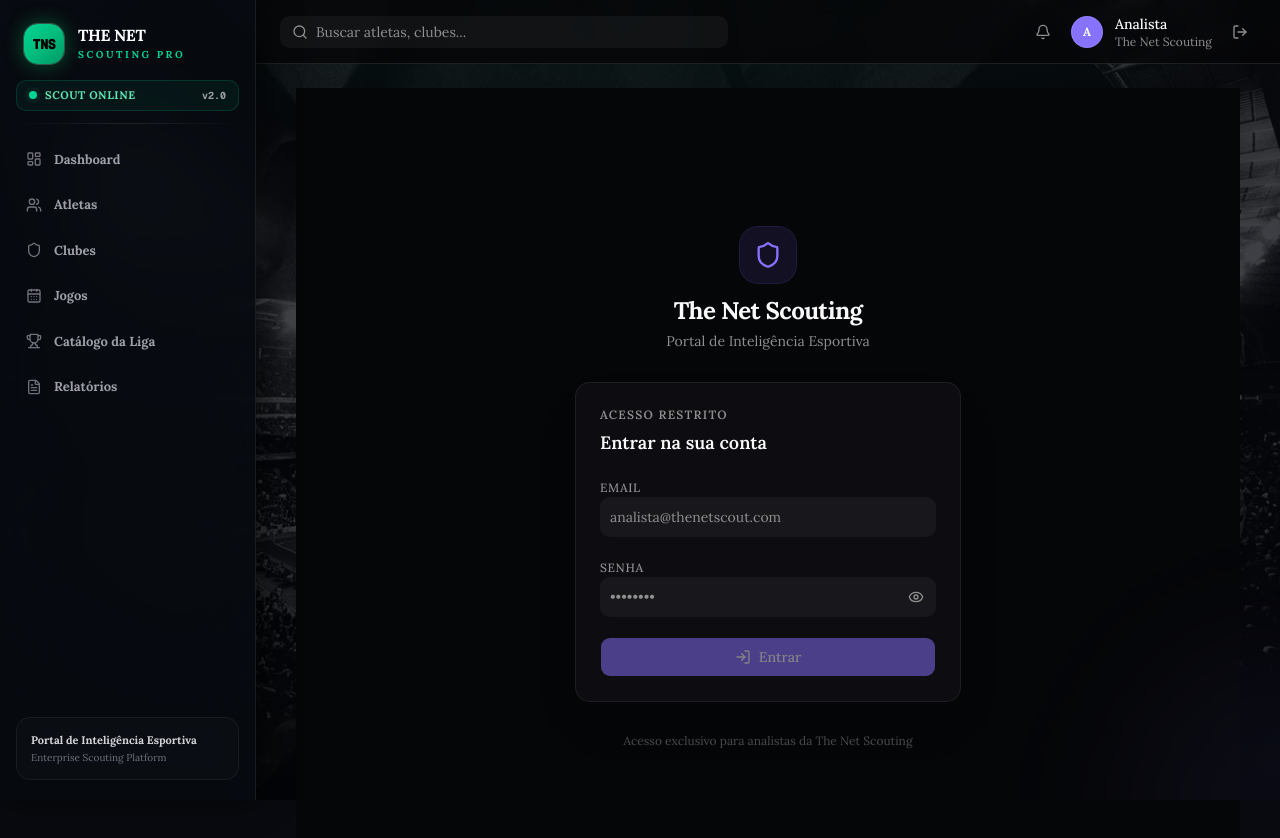
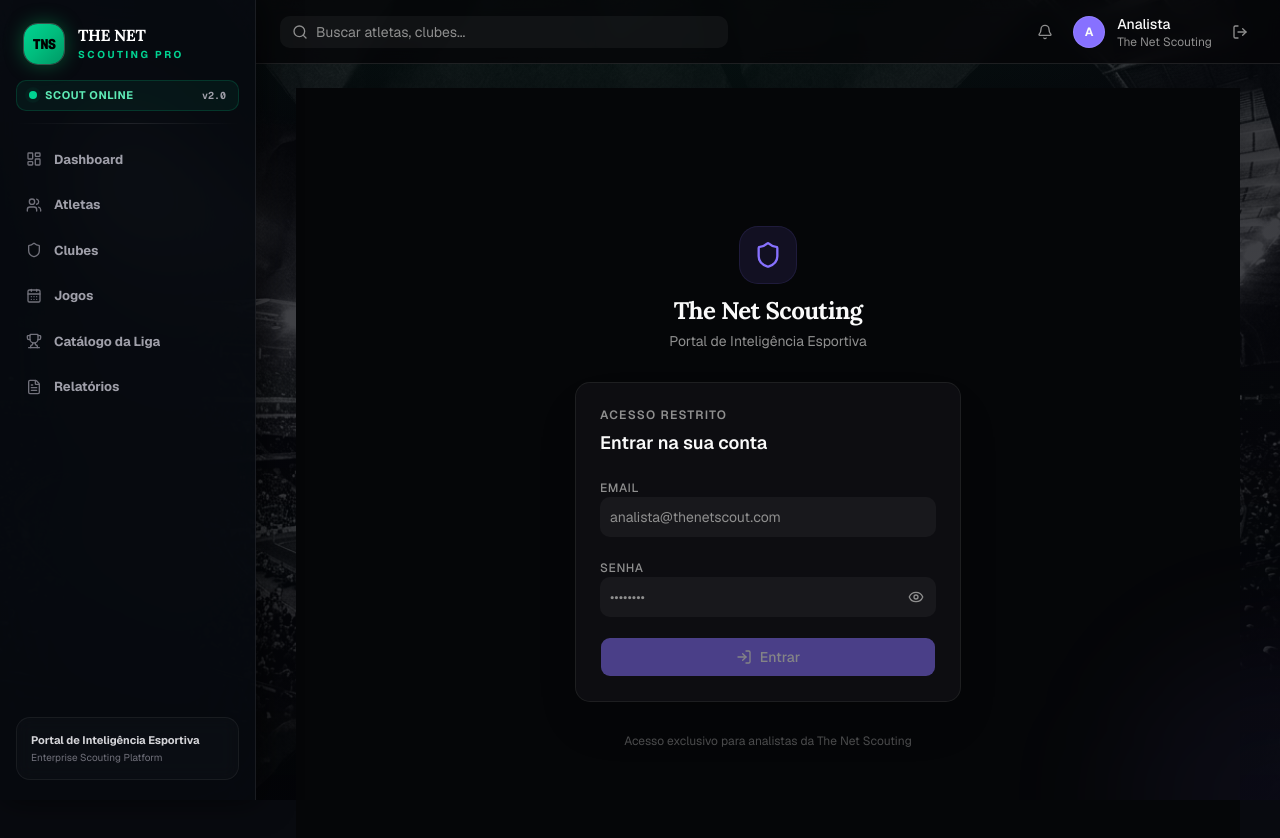
Before and after one commit to CBarbieri10/idle-pro, a Next.js app: page /login in a window 1280 px wide. Shown: the top 838 px of the page. Built offline with nearby package versions, Linux system fonts and the light colour scheme; no server answers.

Commit message:
fix(types): resolve explicit-any lint errors, enforce sans-serif body with serif headings, and update DESIGN.md

```diff
--- a/prisma/seed-showroom.ts
+++ b/prisma/seed-showroom.ts
@@ -1,4 +1,13 @@
-import { PrismaClient, Position, FootPreference, MatchVenue, MetricSource } from "@prisma/client";
+import {
+  PrismaClient,
+  Position,
+  FootPreference,
+  MatchVenue,
+  MetricSource,
+  Team,
+  Match,
+  AnalystPortfolio,
+} from "@prisma/client";
 import { normalizeRawMetric } from "../src/lib/normalization";
 
 const prisma = new PrismaClient();
@@ -31,7 +40,7 @@
     { name: "Grêmio", shortName: "GRE", country: "Brasil", city: "Porto Alegre" },
   ];
 
-  const teams: Record<string, any> = {};
+  const teams: Record<string, Team> = {};
   for (const t of teamsData) {
     let team = await prisma.team.findFirst({ where: { name: t.name } });
     if (!team) {
@@ -86,7 +95,7 @@
     },
   ];
 
-  const matches: any[] = [];
+  const matches: Match[] = [];
   for (const m of matchesData) {
     let match = await prisma.match.findFirst({
       where: {
@@ -309,7 +318,7 @@
 
   // 5. Obter usuário analista para o portfólio
   const user = await prisma.user.findFirst();
-  let portfolio: any = null;
+  let portfolio: AnalystPortfolio | null = null;
   if (user) {
     portfolio = await prisma.analystPortfolio.findFirst({ where: { userId: user.id } });
     if (!portfolio) {
--- a/src/app/api/athletes/[id]/photos/route.ts
+++ b/src/app/api/athletes/[id]/photos/route.ts
@@ -90,10 +90,11 @@
     revalidate(id);
 
     return NextResponse.json({ ...updated, format: image.format, hasAlpha: image.hasAlpha });
-  } catch (err: any) {
+  } catch (err: unknown) {
     console.error("Erro no upload de foto:", err);
+    const message = err instanceof Error ? err.message : "Erro interno ao processar e salvar foto";
     return NextResponse.json(
-      { error: err?.message || "Erro interno ao processar e salvar foto" },
+      { error: message },
       { status: 500 }
     );
   }
--- a/src/app/globals.css
+++ b/src/app/globals.css
@@ -7,9 +7,9 @@
 @theme inline {
   --color-background: var(--background);
   --color-foreground: var(--foreground);
-  --font-sans: var(--font-serif-luxury), Georgia, "Times New Roman", Cambria, serif;
+  --font-sans: var(--font-geist-sans), ui-sans-serif, system-ui, -apple-system, BlinkMacSystemFont, "Segoe UI", Roboto, "Helvetica Neue", Arial, sans-serif;
   --font-serif: var(--font-serif-luxury), Georgia, "Times New Roman", Cambria, serif;
-  --font-mono: var(--font-geist-mono), monospace;
+  --font-mono: var(--font-geist-mono), ui-monospace, SFMono-Regular, Menlo, Monaco, Consolas, monospace;
   --font-heading: var(--font-serif-luxury), Georgia, "Times New Roman", Cambria, serif;
   --color-sidebar-ring: var(--sidebar-ring);
   --color-sidebar-border: var(--sidebar-border);
@@ -166,13 +166,17 @@
   }
   html,
   body {
-    font-family: var(--font-serif-luxury), Georgia, "Times New Roman", Cambria, serif;
+    font-family: var(--font-geist-sans), ui-sans-serif, system-ui, sans-serif;
   }
   body {
-    @apply bg-background text-foreground;
+    @apply bg-background text-foreground font-sans;
   }
   html {
     @apply font-sans;
+  }
+  h1,
+  .font-heading {
+    font-family: var(--font-serif-luxury), Georgia, "Times New Roman", Cambria, serif;
   }
 }
 
--- a/src/app/layout.tsx
+++ b/src/app/layout.tsx
@@ -1,19 +1,24 @@
 import type { Metadata } from "next";
-import { Lora, Geist_Mono } from "next/font/google";
+import { Geist, Geist_Mono, Lora } from "next/font/google";
 import "./globals.css";
 import { AppSidebar } from "@/components/app-sidebar";
 import { AppHeader } from "@/components/app-header";
 import { Providers } from "@/components/providers";
 
-const lora = Lora({
-  variable: "--font-serif-luxury",
+const geistSans = Geist({
+  variable: "--font-geist-sans",
   subsets: ["latin"],
-  weight: ["400", "500", "600", "700"],
 });
 
 const geistMono = Geist_Mono({
   variable: "--font-geist-mono",
   subsets: ["latin"],
+});
+
+const lora = Lora({
+  variable: "--font-serif-luxury",
+  subsets: ["latin"],
+  weight: ["400", "500", "600", "700"],
 });
 
 export const metadata: Metadata = {
@@ -26,7 +31,7 @@
   return (
     <html
       lang="pt-BR"
-      className={`${lora.variable} ${geistMono.variable} h-full antialiased dark`}
+      className={`${geistSans.variable} ${geistMono.variable} ${lora.variable} h-full antialiased dark`}
     >
       <body className="min-h-full flex bg-[#080a0f] text-foreground">
         <Providers>
--- a/src/components/reports/athlete-raio-x-sheet.tsx
+++ b/src/components/reports/athlete-raio-x-sheet.tsx
@@ -148,7 +148,7 @@
             TNS
           </div>
           <div>
-            <h1 className="text-sm font-black tracking-tight uppercase leading-none text-zinc-950">
+            <h1 className="text-sm font-black tracking-tight uppercase leading-none text-zinc-950 font-serif">
               The Net Scouting
             </h1>
             <p className="text-[9px] font-bold tracking-wider text-zinc-500 uppercase mt-0.5">
@@ -191,7 +191,7 @@
           {/* Bio & Key Attributes */}
           <div className="flex-1 text-left space-y-1">
             <div className="flex flex-wrap items-center justify-start gap-2">
-              <h2 className="text-lg font-black tracking-tight text-white print:text-black">
+              <h2 className="text-lg font-black tracking-tight text-white print:text-black font-serif">
                 {athlete.name}
               </h2>
               <Badge
```
Also changed, not shown: 1 other file (tests, documents, lock files or other folders).
